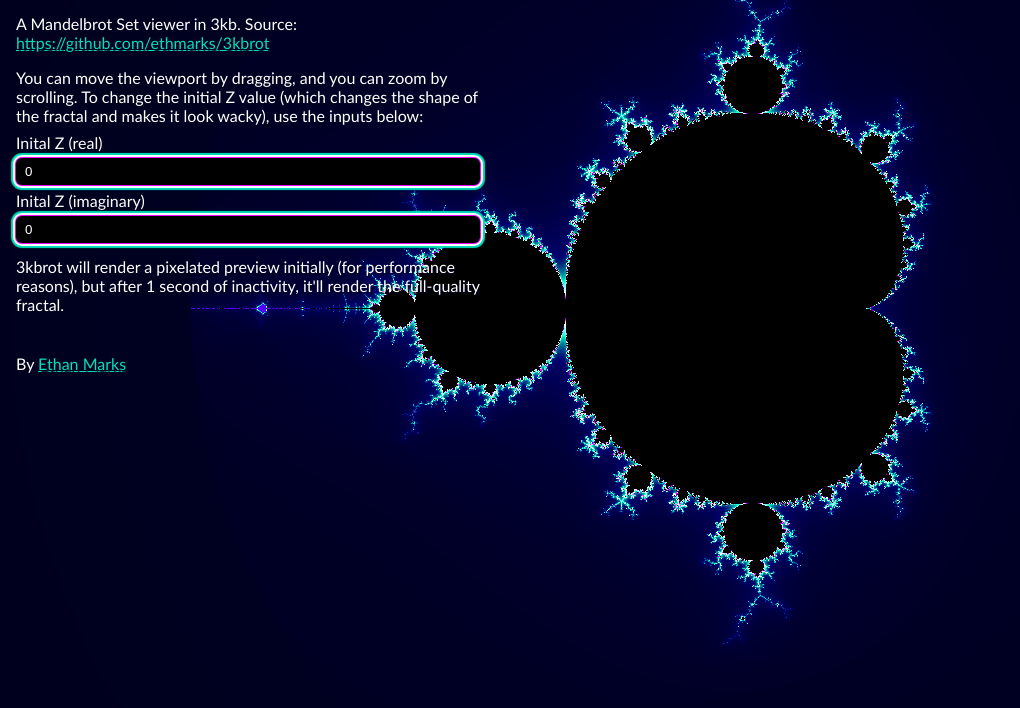
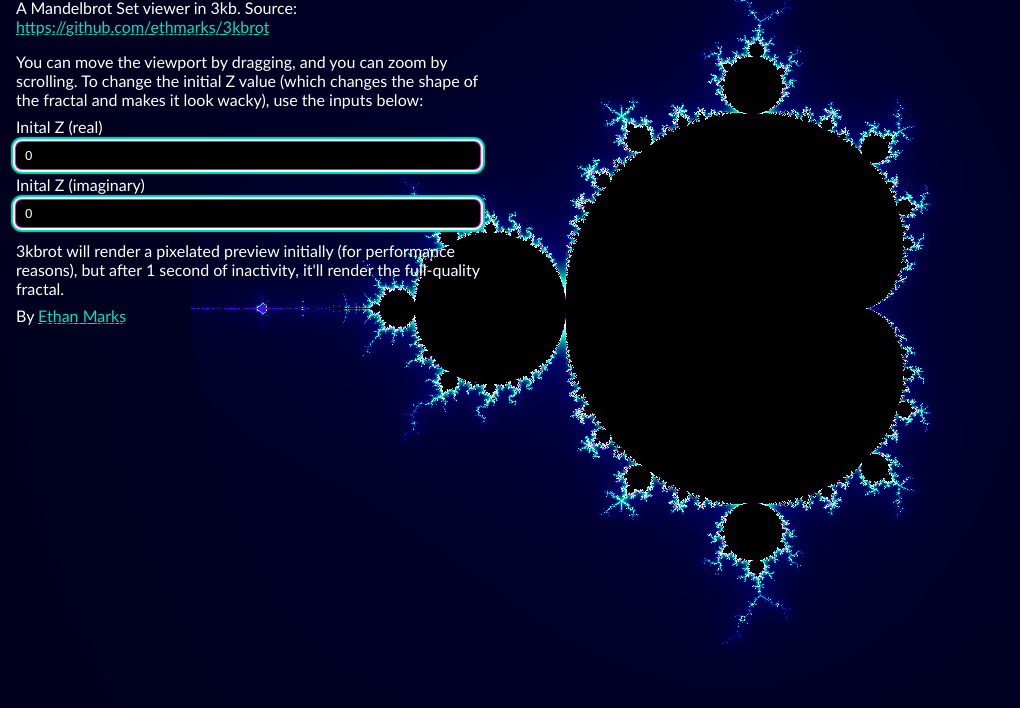
Before and after one commit to ethmarks/3kbrot, a website: page src/index.html in a window 1280 px wide. Shown: the part 92-800 px from the top of the page, without its empty margins (0-1020 px from the left). Drawn offline with Linux system fonts and the light colour scheme.

Commit message:
simplify css

```diff
--- a/src/index.html
+++ b/src/index.html
@@ -35,8 +35,6 @@
 	<style>
 		body {
 			margin: 0;
-			overflow: hidden;
-			background: black;
 			text-shadow: 2px 2px 1px #000020;
 		}
 		canvas {
@@ -47,21 +45,20 @@
 		div {
 			color: white;
 			font-family: "Trebuchet MS", sans-serif;
-			margin: 1rem;
+			margin-left: 1rem;
 			position: absolute;
 			top: 0;
-			left: 0;
 			display: flex;
 			flex-direction: column;
 			max-width: 50ch;
 		}
 		p {
-			margin-block: 0.5rem;
+			margin: 0.5rem 0;
 		}
 		input {
 			padding: 6px 9px;
 			border-radius: 6px;
-			margin-block: 6px;
+			margin: 6px 0;
 			border: none;
 			color: white;
 
@@ -74,10 +71,6 @@
 		}
 		input:focus {
 			outline: none;
-		}
-
-		footer {
-			margin-top: 2rem;
 		}
 		a {
 			color: #01dfbc;
```
Also changed, not shown: dist/index.html, dist/uri.txt.
